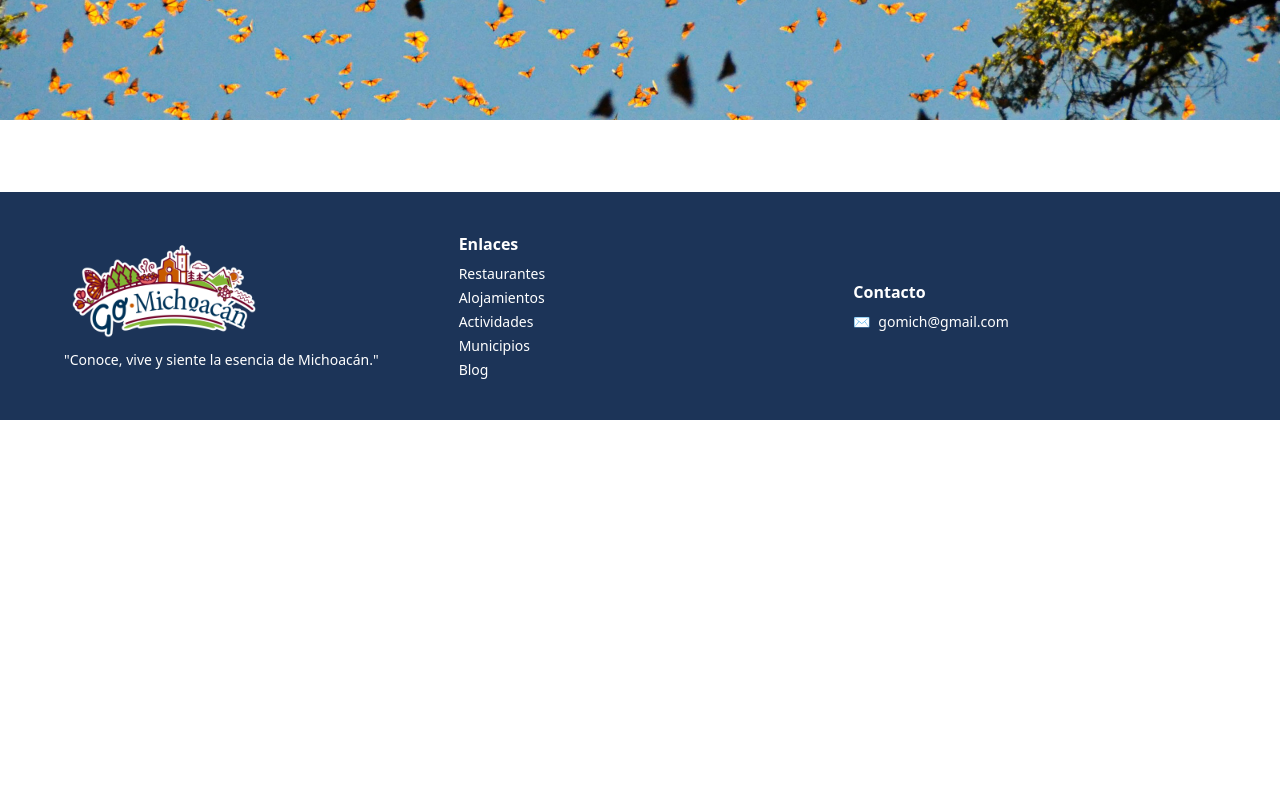
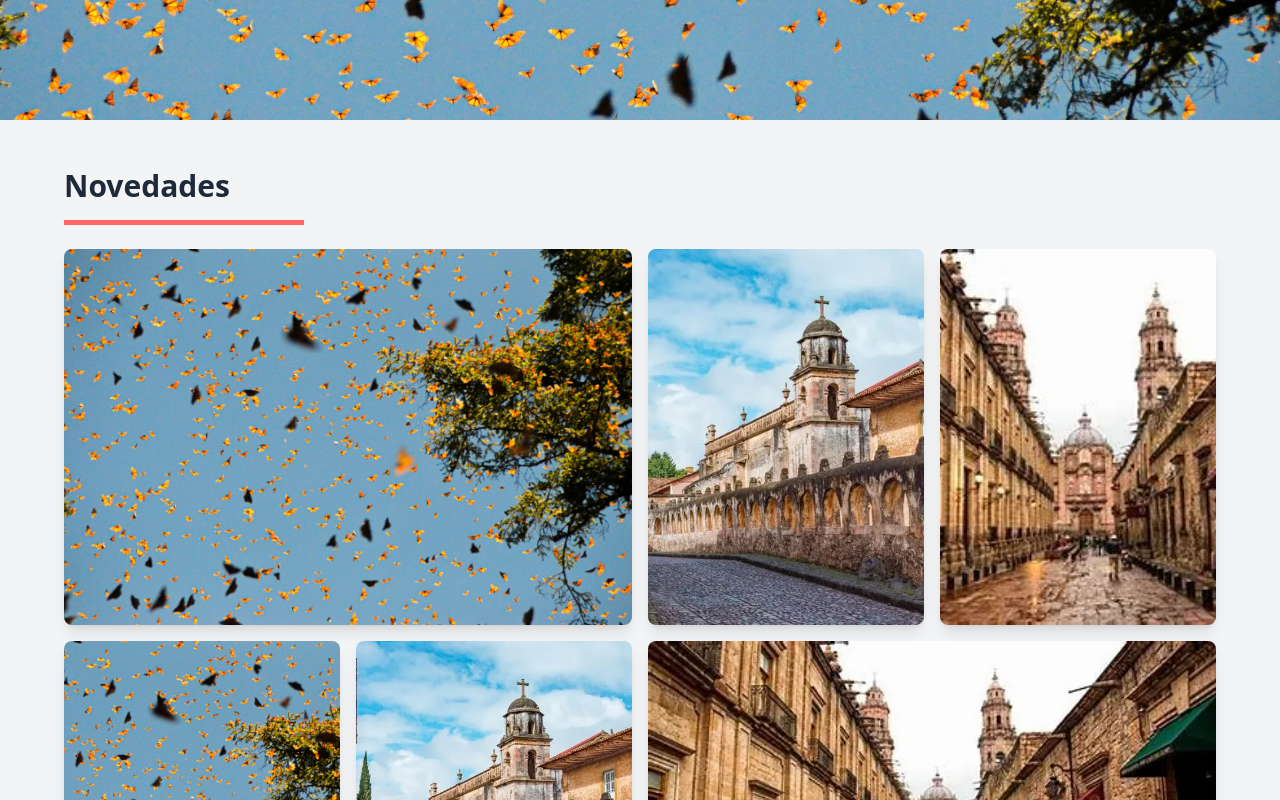
Before and after one commit to AlejandroTilin999/Ej_01, a Next.js app: page / in a window 1280 px wide. Shown: the part 380-1180 px from the top of the page. Before the commit the page ends 800 px from the top, so only its background shows below. Built offline with nearby package versions, Linux system fonts and the light colour scheme.

Commit message:
Create Novedades  NTQG04

```diff
--- a/app/components/Footer.js
+++ b/app/components/Footer.js
@@ -6,7 +6,7 @@ import Container from '@/components/UI/Container'
 const Footer = () => {
   return (
     <footer className="bg-primary text-white py-10 w-full">
-      <Container className="grid grid-cols-1 sm:grid-cols-2 md:grid-cols-3 gap-8 justify-center items-center text-center md:text-left">
+      <Container className="grid grid-cols-1 sm:grid-cols-2 md:grid-cols-3 gap-8 text-center md:text-left">
 
         <div className="flex flex-col items-center md:items-start">
           <img src="/img/imagesGoMich/GoMichoacan.png" alt="Go Michoacán" className="w-[150px] md:w-[200px] cursor-pointer" />
@@ -15,8 +15,8 @@ const Footer = () => {
 
         <div>
           <p className="font-bold mb-2">Enlaces</p>
-          <ul className="space-y-1 text-sm justify-center">
-            <li><Link href="#" className="hover:text-gray-300 cursor-pointer ">Restaurantes</Link></li>
+          <ul className="space-y-1 text-sm">
+            <li><Link href="#" className="hover:text-gray-300 cursor-pointer">Restaurantes</Link></li>
             <li><Link href="#" className="hover:text-gray-300 cursor-pointer">Alojamientos</Link></li>
             <li><Link href="#" className="hover:text-gray-300 cursor-pointer">Actividades</Link></li>
             <li><Link href="#" className="hover:text-gray-300 cursor-pointer">Municipios</Link></li>
@@ -26,8 +26,11 @@ const Footer = () => {
 
         <div>
           <p className="font-bold mb-2">Contacto</p>
-          <p className="text-sm flex items-center justify-center md:justify-start gap-2 cursor-pointer"><span>✉️</span> gomich@gmail.com</p>
+          <p className="text-sm flex items-center justify-center md:justify-start gap-2 cursor-pointer">
+            <span>✉️</span> gomich@gmail.com
+          </p>
         </div>
+
       </Container>
     </footer>
   )
--- a/app/components/Header.js
+++ b/app/components/Header.js
@@ -12,24 +12,20 @@ const Navbar = () => {
 
   useEffect(() => {
     const handleScroll = () => {
-      if (window.scrollY > 50) {
-        setScrolling(true)
-      } else {
-        setScrolling(false)
-      }
+      setScrolling(window.scrollY > 50)
     }
     window.addEventListener('scroll', handleScroll)
     return () => window.removeEventListener('scroll', handleScroll)
   }, [])
 
   return (
-    <nav className={`fixed w-full z-50 transition-all duration-300 ${scrolling ? 'bg-white/90 shadow-md' : 'bg-white/20'}`}>
+    <nav className={`fixed w-full z-50 transition-all duration-500 ${scrolling ? 'bg-white/90 shadow-md' : 'bg-white/20'}`}>
       <Container className="flex items-center justify-between py-4">
         <Link href="/" className="flex items-center cursor-pointer">
-          <img src="/img/imagesGoMich/GoMichoacan.png" alt="GoMichoacán" width="130" height="40" className="cursor-pointer" />
+          <img src="/img/imagesGoMich/GoMichoacan.png" alt="GoMichoacán" className="w-[120px] md:w-[140px] lg:w-[160px]" />
         </Link>
 
-        <ul className="hidden md:flex items-center space-x-6 text-primary font-semibold text-lg md:text-base sm:text-sm text-shadow">
+        <ul className="hidden md:flex items-center space-x-6 text-primary font-semibold text-lg md:text-base sm:text-sm">
           <li><Link href="#" className="cursor-pointer">Restaurantes</Link></li>
           <li><Link href="#" className="cursor-pointer">Alojamientos</Link></li>
           <li><Link href="#" className="cursor-pointer">Actividades</Link></li>
@@ -38,8 +34,12 @@ const Navbar = () => {
         </ul>
 
         <div className="hidden md:flex items-center gap-3">
-          <button className="bg-accent text-white px-4 py-1.5 rounded-md shadow hover:opacity-85 cursor-pointer">Inicia Sesión</button>
-          <button className="bg-secondary text-white px-4 py-1.5 rounded-md shadow hover:opacity-85 cursor-pointer">Anúnciate</button>
+          <button className="bg-accent text-white px-4 py-1.5 rounded-md shadow hover:opacity-85 cursor-pointer text-sm md:text-base">
+            Inicia Sesión
+          </button>
+          <button className="bg-secondary text-white px-4 py-1.5 rounded-md shadow hover:opacity-85 cursor-pointer text-sm md:text-base">
+            Anúnciate
+          </button>
         </div>
 
         <button className="md:hidden text-3xl transition-transform duration-300 cursor-pointer" onClick={toggleMenu}>
--- a/app/components/UI/Container.js
+++ b/app/components/UI/Container.js
@@ -1,5 +1,5 @@
 const Container = ({ children, className }) => {
-    return <div className={`max-w-[1200px] mx-auto px-6 ${className}`}>{children}</div>
+    return <div className={`max-w-[1200px] 2xl:max-w-[1440px] mx-auto px-6 md:px-12 ${className}`}>{children}</div>
   }
 
   export default Container
--- /dev/null
+++ b/app/components/UI/Novedades.js
@@ -0,0 +1,49 @@
+'use client'
+
+const Novedades = () => {
+  const novedades = [
+    { src: "/img/imagesGoMich/Fondo.jpg", titulo: "Morelia", descripcion: "La capital de Michoacán" },
+    { src: "/img/imagesGoMich/Fondo.webp", titulo: "Pátzcuaro", descripcion: "Un pueblo mágico lleno de historia" },
+    { src: "/img/imagesGoMich/mich.webp", titulo: "Uruapan", descripcion: "Cuna del aguacate y la naturaleza" },
+    { src: "/img/imagesGoMich/Fondo.jpg", titulo: "Janitzio", descripcion: "La isla del Día de Muertos" },
+    { src: "/img/imagesGoMich/Fondo.webp", titulo: "Zirahuén", descripcion: "El lago de aguas cristalinas" },
+    { src: "/img/imagesGoMich/mich.webp", titulo: "Tzintzuntzan", descripcion: "Ruinas purépechas y cultura" }
+  ]
+
+  return (
+    <section className="py-12 bg-gray-100">
+      <div className="max-w-[1200px] mx-auto px-6">
+        <h2 className="text-3xl font-bold text-gray-800 mb-2 md:mb-4">Novedades</h2>
+        <div className="w-60 h-[5px] bg-red-400 mb-6"></div>
+
+        <div className="grid grid-cols-1 sm:grid-cols-2 md:grid-cols-4 gap-4">
+          {novedades.map((item, index) => (
+            <div
+              key={index}
+              className={`relative overflow-hidden rounded-lg group transition-all duration-500 shadow-lg hover:shadow-[0px_0px_20px_5px_rgba(28,52,88,0.7)] ${
+                index === 0 || index === 5 ? "md:col-span-2 md:row-span-1" :
+                index === 3 ? "md:col-span-1 md:row-span-1" :
+                "md:col-span-1 md:row-span-1"
+              }`}
+            >
+              <img
+                src={item.src}
+                alt={item.titulo}
+                className="w-full h-full object-cover transition-transform duration-500 group-hover:scale-105"
+              />
+
+              <div className="absolute inset-0 bg-primary/50 opacity-0 group-hover:opacity-100 transition-opacity duration-500"></div>
+
+              <div className="absolute bottom-0 left-0 w-full p-4 bg-primary/70 text-white text-center opacity-0 group-hover:opacity-100 transform translate-y-10 group-hover:translate-y-0 transition-all duration-500">
+                <h3 className="text-lg font-semibold">{item.titulo}</h3>
+                <p className="text-sm opacity-80">{item.descripcion}</p>
+              </div>
+            </div>
+          ))}
+        </div>
+      </div>
+    </section>
+  )
+}
+
+export default Novedades
--- a/app/page.js
+++ b/app/page.js
@@ -1,10 +1,11 @@
 import HeroSection from "@/components/UI/HeroSection"
+import Novedades from "./components/UI/Novedades"
 
 export default function Home() {
   return (
     <>
       <HeroSection />
-
+      <Novedades />
     </>
   )
 }
```
